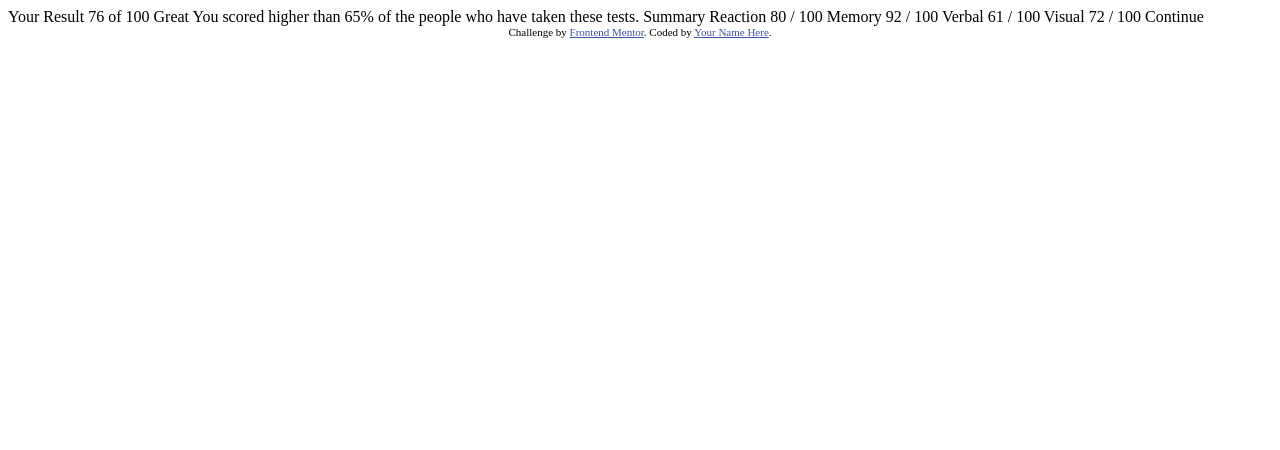
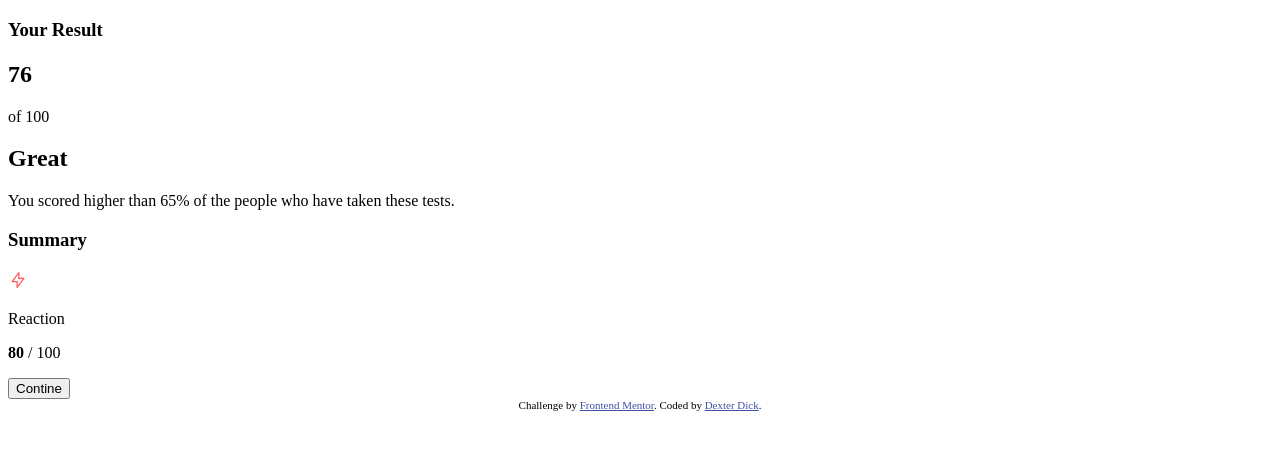
Before and after one commit to DexterDick/results-summary-component-main, a plain HTML site: page index.html in a window 1280 px wide. Drawn offline with Linux system fonts and the light colour scheme.

Commit message:
setup html

```diff
--- a/index.html
+++ b/index.html
@@ -1,47 +1,72 @@
 <!DOCTYPE html>
 <html lang="en">
     <head>
-  <meta charset="UTF-8">
-  <meta name="viewport" content="width=device-width, initial-scale=1.0"> <!-- displays site properly based on user's device -->
+        <meta charset="UTF-8" />
+        <meta name="viewport" content="width=device-width, initial-scale=1.0" />
+        <!-- displays site properly based on user's device -->
 
-  <link rel="icon" type="image/png" sizes="32x32" href="./assets/images/favicon-32x32.png">
+        <link
+            rel="icon"
+            type="image/png"
+            sizes="32x32"
+            href="./assets/images/favicon-32x32.png"
+        />
 
         <title>Frontend Mentor | Results summary component</title>
 
         <!-- Feel free to remove these styles or customise in your own stylesheet 👍 -->
         <style>
-    .attribution { font-size: 11px; text-align: center; }
-    .attribution a { color: hsl(228, 45%, 44%); }
+            .attribution {
+                font-size: 11px;
+                text-align: center;
+            }
+            .attribution a {
+                color: hsl(228, 45%, 44%);
+            }
         </style>
     </head>
     <body>
-
-  Your Result
-  76
-  of 100
-
-  Great
-  You scored higher than 65% of the people who have taken these tests.
-
-  Summary
-
-  Reaction
-  80 / 100
-
-  Memory
-  92 / 100
-
-  Verbal
-  61 / 100
-
-  Visual
-  72 / 100
-
-  Continue
+        <main class="card">
+            <section class="result">
+                <h3>Your Result</h3>
+                <div class="circle">
+                    <h1>76</h1>
+                    <p>of 100</p>
+                </div>
+                <h2>Great</h2>
+                <p>
+                    You scored higher than 65% of the people who have taken
+                    these tests.
+                </p>
+            </section>
+            <section class="summary">
+                <h3>Summary</h3>
+                <div class="rows">
+                    <!-- row will dynamically create json in javascript -->
+                    <div class="row">
+                        <div class="bage">
+                            <img
+                                src="./assets/images/icon-reaction.svg"
+                                alt="icon"
+                            />
+                            <p>Reaction</p>
+                        </div>
+                        <div>
+                            <p><b>80</b> / 100</p>
+                        </div>
+                    </div>
+                </div>
+                <button class="btn">Contine</button>
+            </section>
+        </main>
 
         <div class="attribution">
-    Challenge by <a href="https://www.frontendmentor.io?ref=challenge" target="_blank">Frontend Mentor</a>.
-    Coded by <a href="#">Your Name Here</a>.
+            Challenge by
+            <a
+                href="https://www.frontendmentor.io?ref=challenge"
+                target="_blank"
+                >Frontend Mentor</a
+            >. Coded by <a href="#">Dexter Dick</a>.
         </div>
     </body>
 </html>
```
Lines whose indentation alone changed are shown as unchanged.
